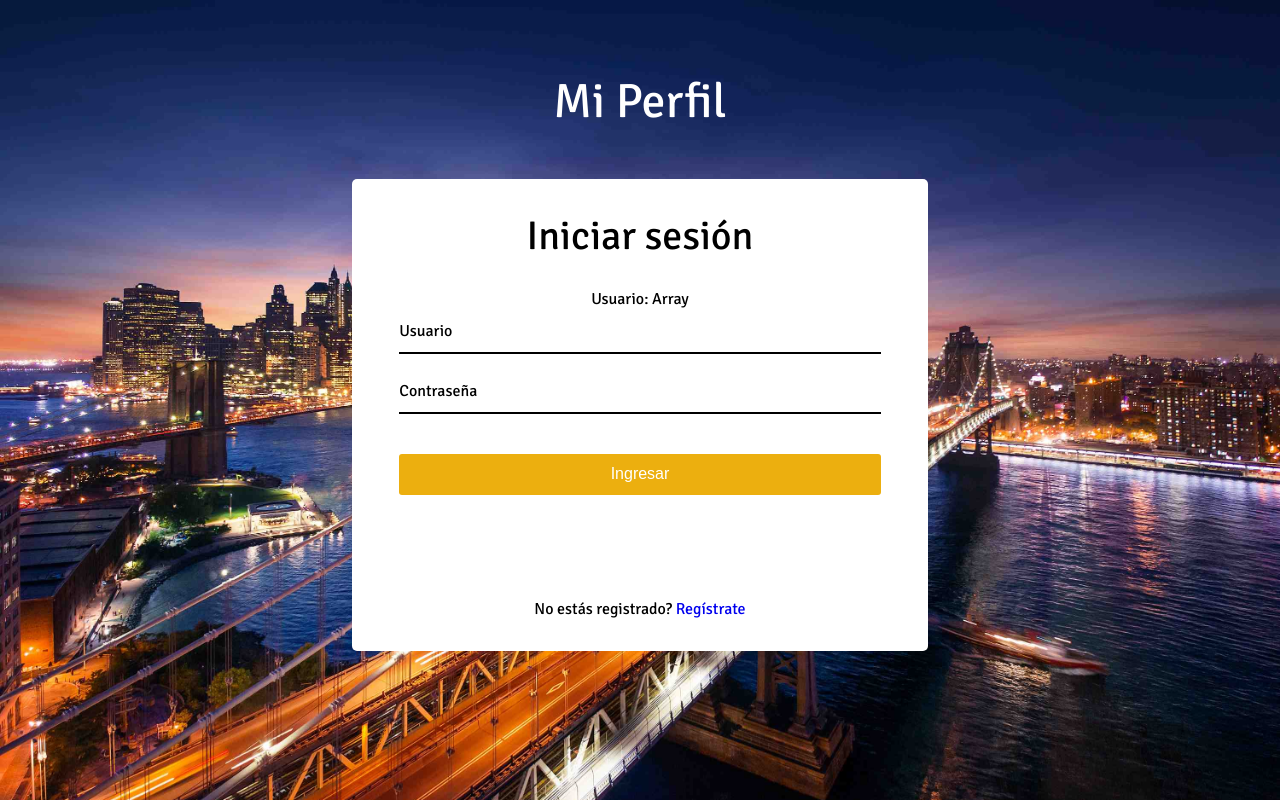
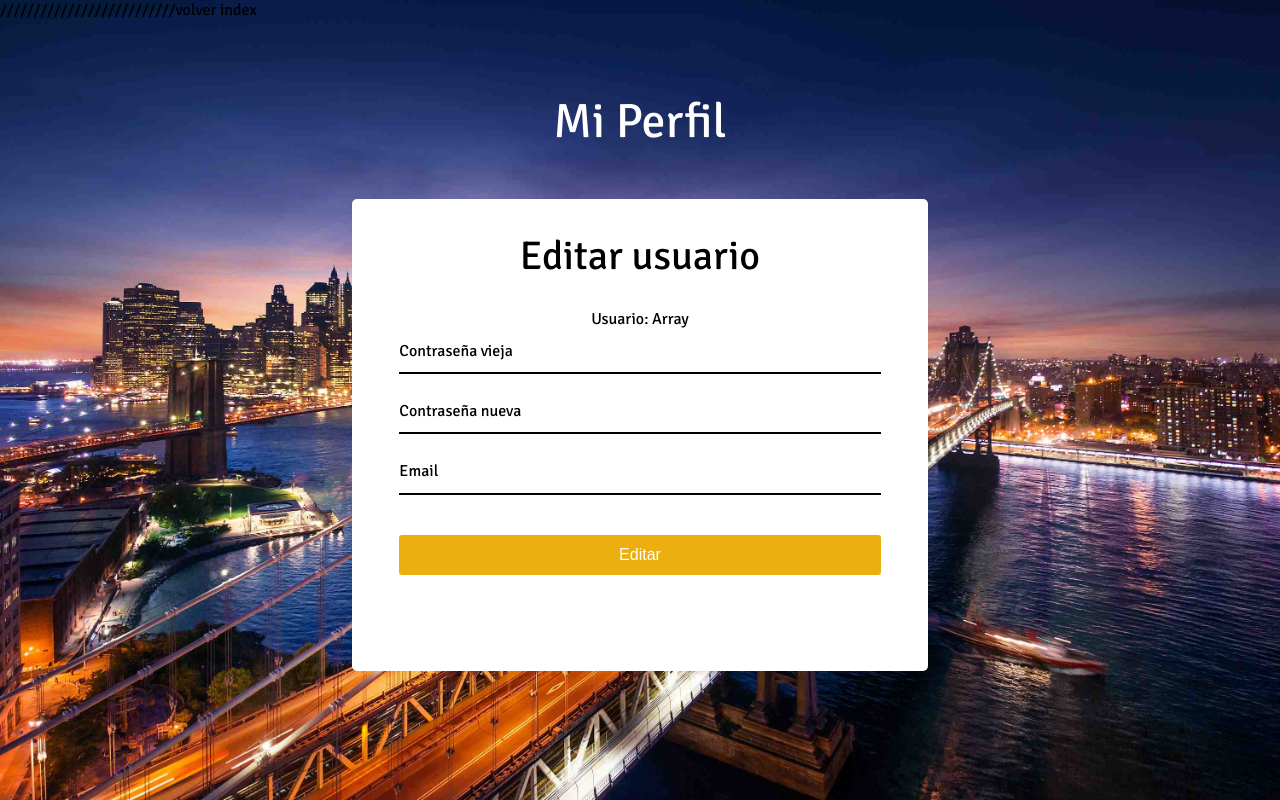
Before and after one commit to Nahiaran/proyecto3x1, a PHP site: page /userinfo.php in a window 1280 px wide. Run offline with PHP 8.4, Linux system fonts and the light colour scheme; the visitor is signed in with stand-in values (Sample User, id 1).

Commit message:
Update userinfo.php

```diff
--- a/userinfo.php
+++ b/userinfo.php
@@ -18,26 +18,25 @@ include ("updateuser.php");
 <!--google fonts-->
 </head>
 <body>
-
+//////////////////////////volver index
 
 <h1>Mi Perfil</h1>
 <div class="header agile">
 	<div class="wrap">
 		<div class="login-main wthree">
 			<div class="login">
-			<h3>Iniciar sesión</h3>
+			<h3>Editar usuario</h3>
 			<form action="#" method="post">
             <?php
           echo "<a>Usuario: </a>".$_SESSION["usuario"];
           ?>
-                <input type="text" placeholder="Usuario" required name="usuario">
-				<input type="password" placeholder="Contraseña" name="pass_usuario">
-        <input name="submit" type="submit" value="Ingresar"><br><br>
+                <input type="password" placeholder="Contraseña vieja" required name="pass_vieja">
+				<input type="password" placeholder="Contraseña nueva" name="pass_nueva">
+        <input type="text" placeholder="Email" name="email">
+        <input name="editar" type="submit" value="Editar"><br><br>
 		<div class="clear"> </div>
 				<span><?php echo $error; ?></span>
-        <br><br>No est&aacutes registrado?
-        <a href="registrardata.php" class="text-center">Regístrate</a>
-		</div>
+    </div>
 			</form>
 			</div>
 		</div>
```
